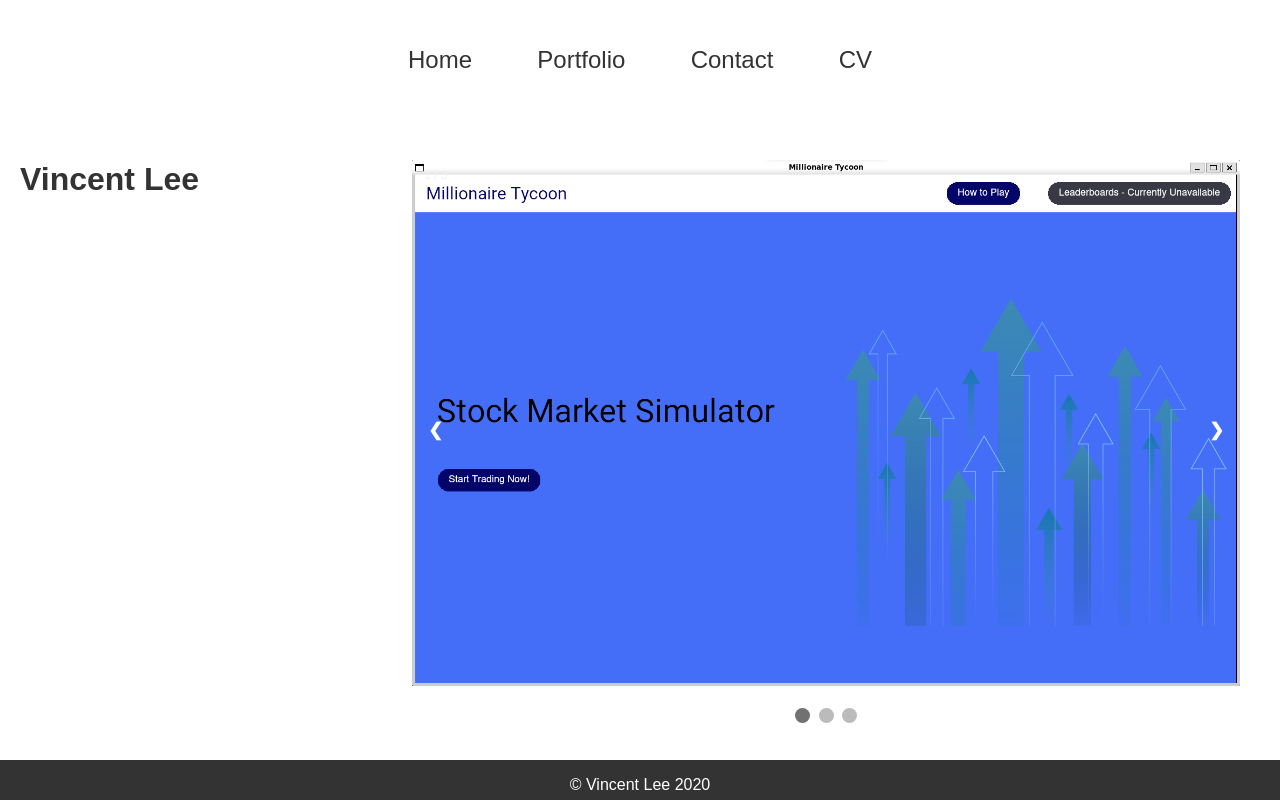
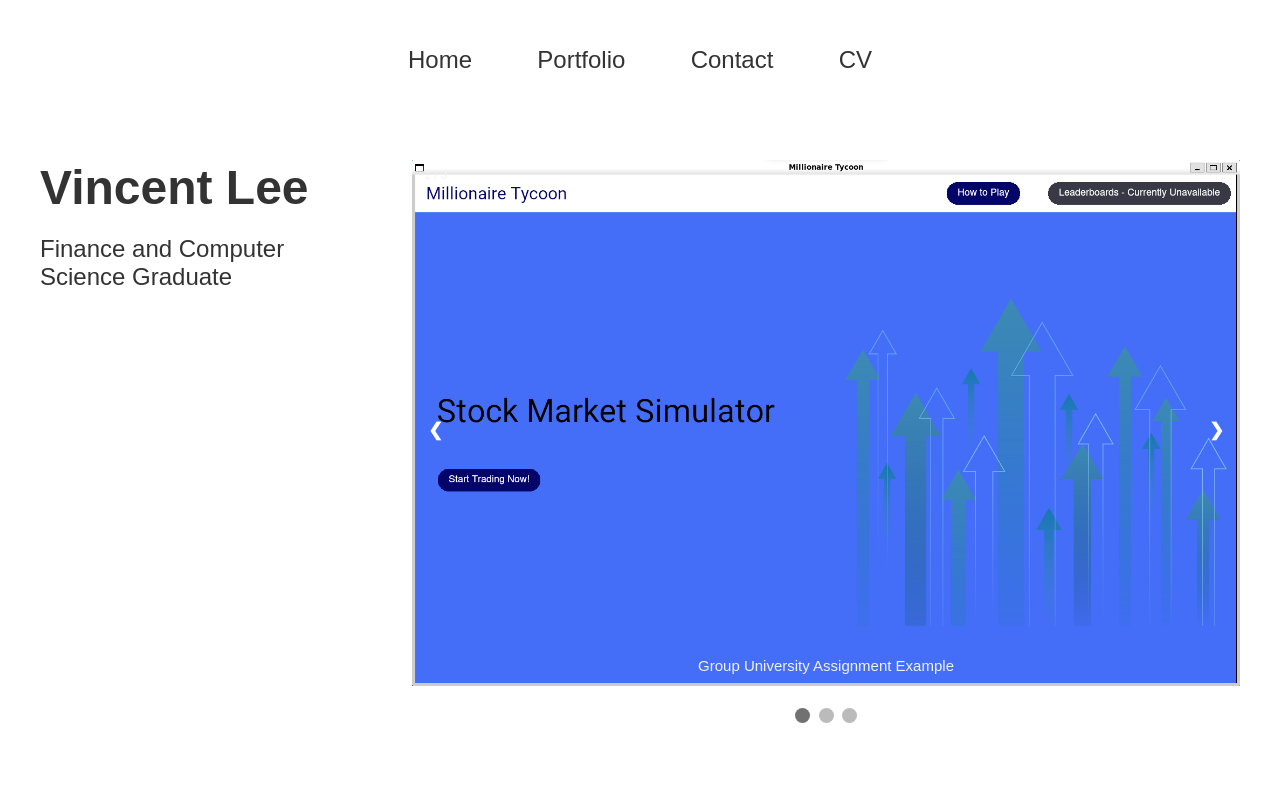
Before and after one commit to vleenz/website, a plain HTML site: page index.html in a window 1280 px wide. Drawn offline with Linux system fonts and the light colour scheme.

Commit message:
styling chanages

```diff
--- a/index.html
+++ b/index.html
@@ -25,6 +25,7 @@
         <div class="col">
             <div class="left-column">
                 <h1>Vincent Lee</h1>
+                <p>Finance and Computer Science Graduate</p>
             </div>
             <div class="right-column">
                 <!-- Slideshow container -->
@@ -34,19 +35,19 @@
                     <div class="mySlides fade">
                         <div class="numbertext">1 / 3</div>
                         <img src="ms.png" style="width:100%">
-                        <!-- <div class="text">Caption Text</div> -->
+                        <div class="text">Group University Assignment Example</div>
                     </div>
 
                     <div class="mySlides fade">
                         <div class="numbertext">2 / 3</div>
                         <img src="ms2.png" style="width:100%">
-                        <!-- <div class="text">Caption Two</div> -->
+                        <div class="text">Group University Assignment Example</div>
                     </div>
 
                     <div class="mySlides fade">
                         <div class="numbertext">3 / 3</div>
                         <img src="ms3.png" style="width:100%">
-                        <!-- <div class="text">Caption Three</div> -->
+                        <div class="text">Group University Assignment Example</div>
                     </div>
 
                     <!-- Next and previous buttons -->
@@ -64,13 +65,6 @@
             </div>
         </div>
     </main>
-
-
-
-
-    <footer>
-        <p>© Vincent Lee 2020</p>
-    </footer>
     <script src="index.js"></script>
 </body>
 
--- a/styles/index.css
+++ b/styles/index.css
@@ -68,6 +68,22 @@ footer {
 
 .left-column {
     width: 30%;
+}
+
+
+.left-column h1 {
+    margin: 20px;
+    font-size: 48px;
+    font-weight: 700;
+    margin-bottom: 20px;
+
+}
+
+.left-column p {
+    margin: 20px;
+    font-size: 24px;
+    font-weight: 400;
+    margin-bottom: 20px;
 }
 
 /* Style for the right column */
```
